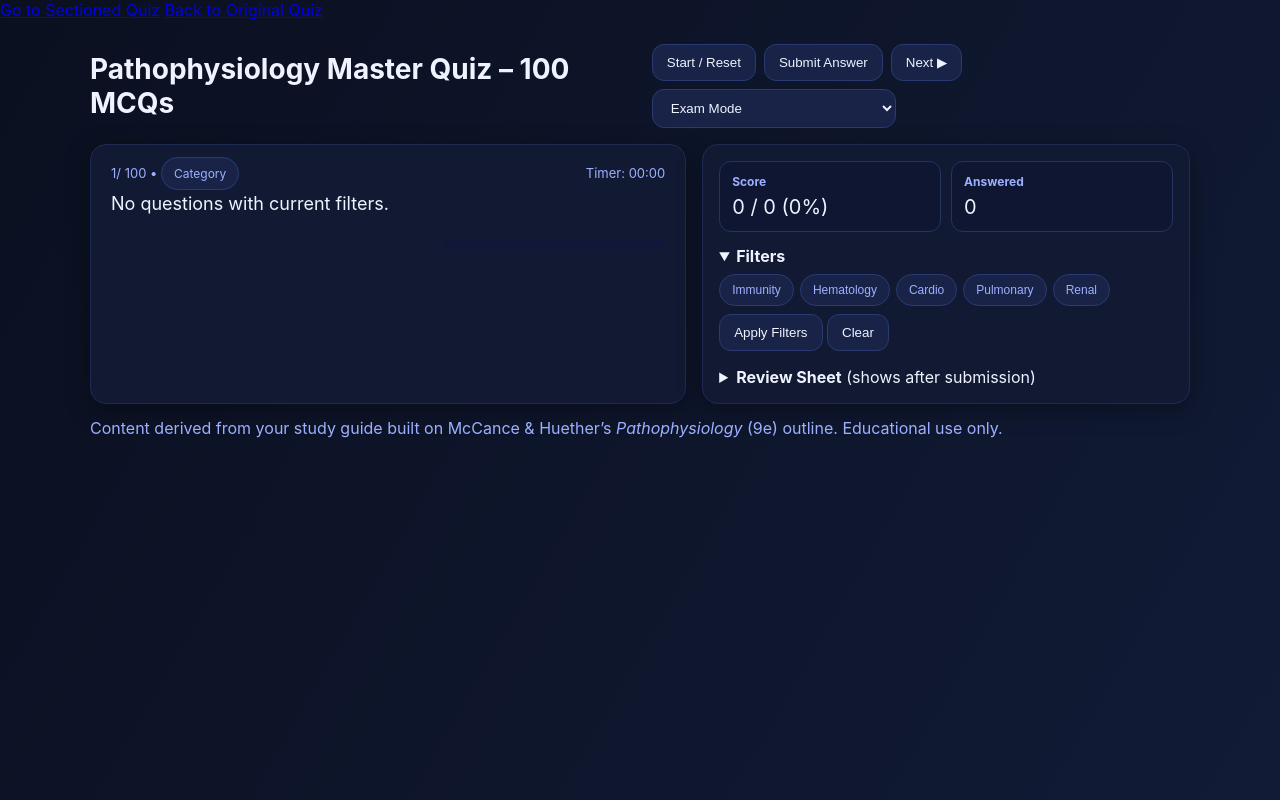
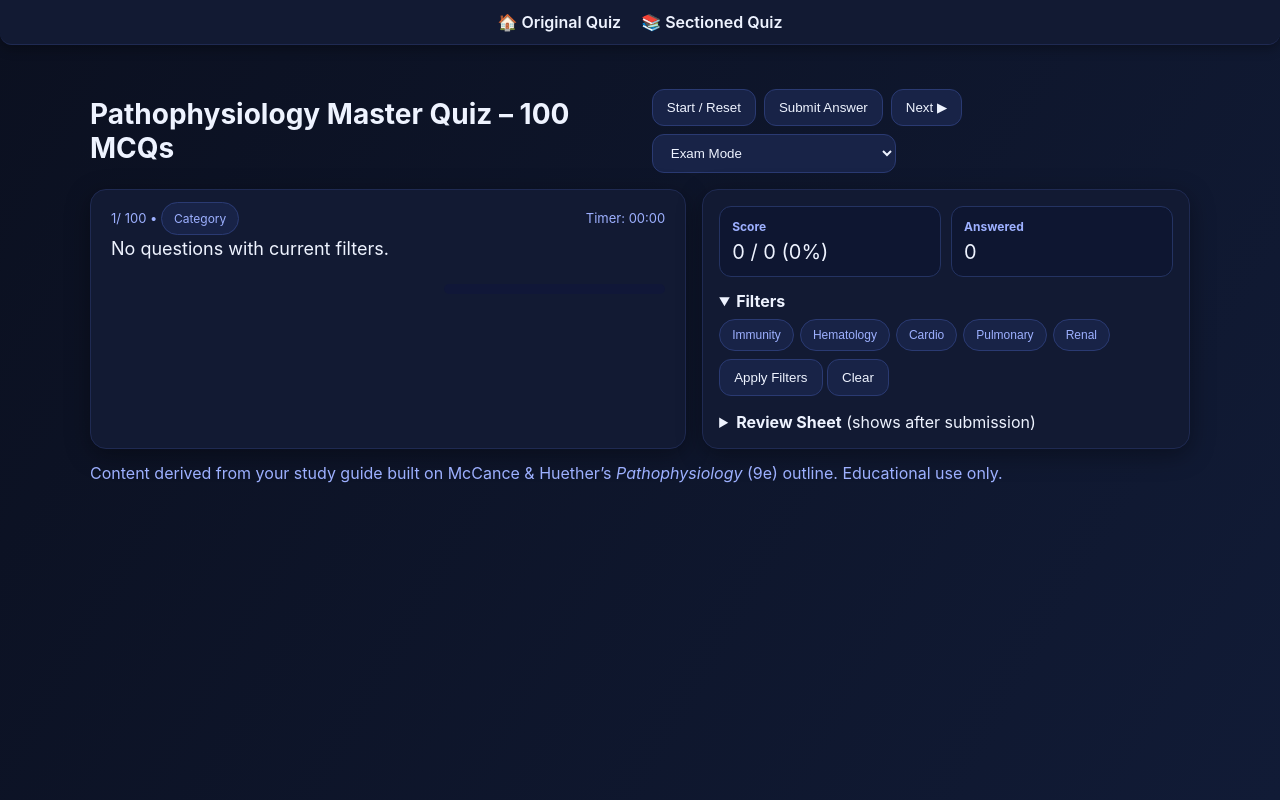
Before and after one commit to jmartinsamson-cmd/practicetest, a plain HTML site: page index.html in a window 1280 px wide. Drawn offline with Linux system fonts and the light colour scheme.

```diff
--- a/index.html
+++ b/index.html
@@ -1,5 +1,3 @@
-<a href="sectioned-quiz.html">Go to Sectioned Quiz</a>
-<a href="index.html">Back to Original Quiz</a>
 <!DOCTYPE html>
 <html lang="en">
 <head>
@@ -47,6 +45,25 @@
 </style>
 </head>
 <body>
+  <nav style="
+  display:flex;
+  gap:20px;
+  justify-content:center;
+  align-items:center;
+  background:#121a33;
+  border-bottom:1px solid #1f2a52;
+  padding:12px;
+  margin-bottom:20px;
+  border-radius:0 0 12px 12px;
+  box-shadow:0 4px 12px rgba(0,0,0,0.3)
+">
+  <a href="index.html" style="color:#eef3ff; text-decoration:none; font-weight:600;">
+    🏠 Original Quiz
+  </a>
+  <a href="sectioned-quiz.html" style="color:#eef3ff; text-decoration:none; font-weight:600;">
+    📚 Sectioned Quiz
+  </a>
+</nav>
 <div class="wrap">
   <header>
     <h1>Pathophysiology Master Quiz – 100 MCQs</h1>
```
